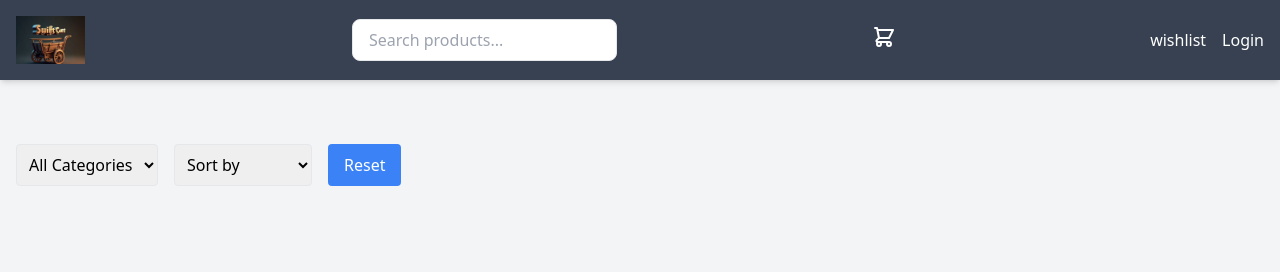
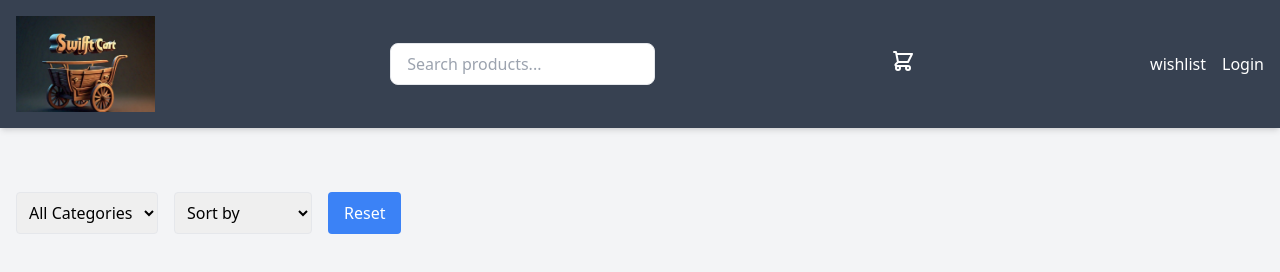
Before and after one commit to ThabangRammitlwa/ThabangRammitlwa-THARAM514_JSE2407_GroupD_Thabang-Rammitlwa_JSF01, a plain HTML site: page index.html in a window 1280 px wide. Drawn offline with nearby package versions, Linux system fonts and the light colour scheme; no server answers.

Commit message:
Updated logo image class to include responsive height sizes

```diff
--- a/index.html
+++ b/index.html
@@ -14,7 +14,7 @@
                 <!--Logo-->
                 <div class="flex items-center">
                     <a href="#" class="flex items-center">
-                        <img src="images/swiftcart.jpg" alt="SwiftCart Logo" class="h-12 w-auto mr-3">
+                        <img src="images/swiftcart.jpg" alt="SwiftCart Logo" class="h-12 sm:h-16 md:h-20 lg:h-24 w-auto">
                     </a>
                 </div>
 
```
